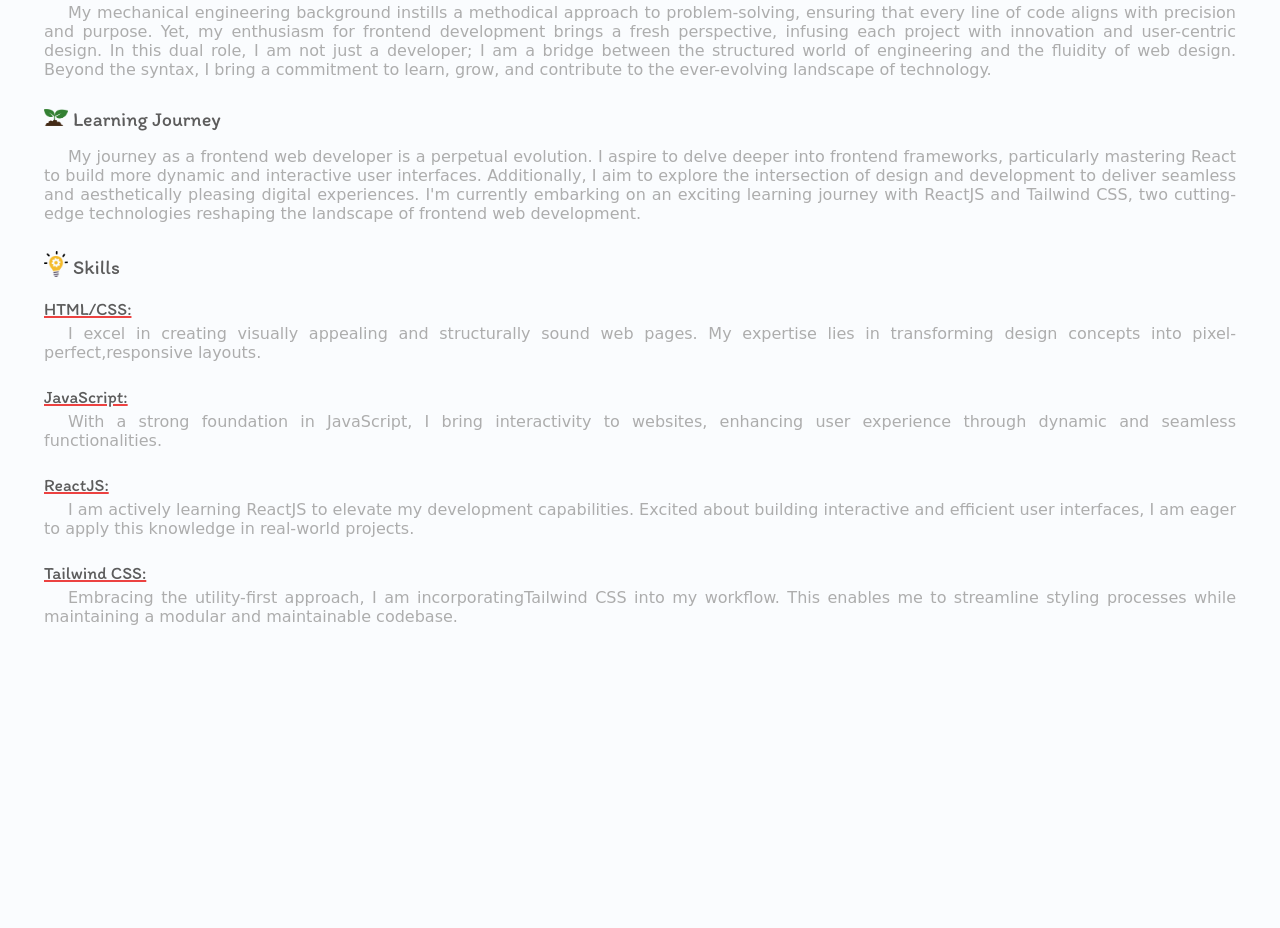
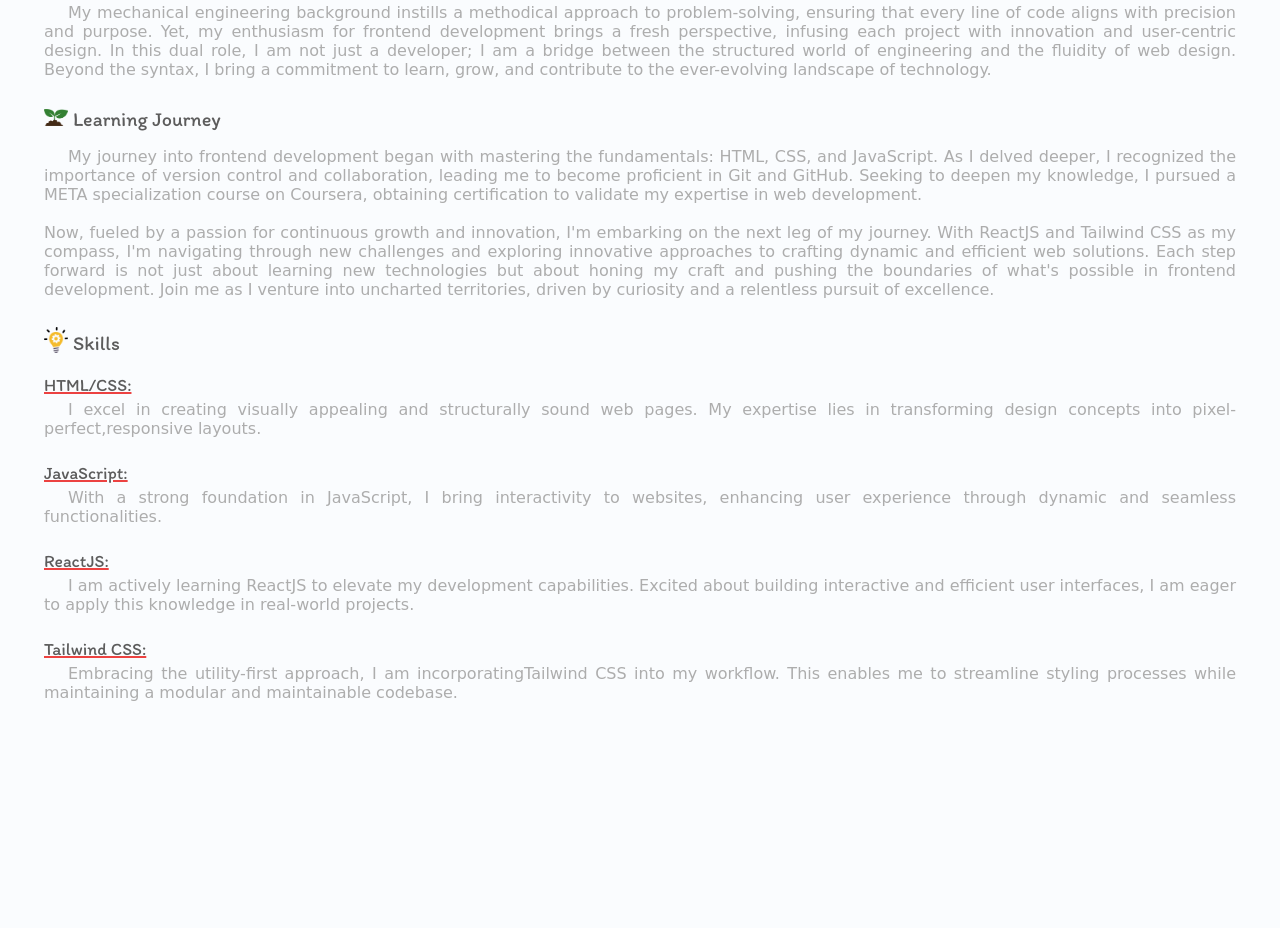
Before and after one commit to Olokoburnfire/Abdulkabir__Olokodana, a plain HTML site: page index.html in a window 1280 px wide. Shown: the part 855-1783 px from the top of the page. Drawn offline with Linux system fonts and the light colour scheme; a web font is replaced by a local one.

Commit message:
updated the learning Journey section

```diff
--- a/index.html
+++ b/index.html
@@ -149,7 +149,10 @@
             Learning Journey
           </h2>
           <p class="paragraph">
-            My journey as a frontend web developer is a perpetual evolution. I aspire to delve deeper into frontend frameworks, particularly mastering React to build more dynamic and interactive user interfaces. Additionally, I aim to explore the intersection of design and development to deliver seamless and aesthetically pleasing digital experiences. I'm currently embarking on an exciting learning journey with ReactJS and Tailwind CSS, two cutting-edge technologies reshaping the landscape of frontend web development.
+            My journey into frontend development began with mastering the fundamentals: HTML, CSS, and JavaScript. As I delved deeper, I recognized the importance of version control and collaboration, leading me to become proficient in Git and GitHub. Seeking to deepen my knowledge, I pursued a META specialization course on Coursera, obtaining certification to validate my expertise in web development.
+            <br> <br> Now, fueled by a passion for continuous growth and innovation, I'm embarking on the next leg of my journey. With ReactJS and Tailwind CSS as my compass, I'm navigating through new challenges and exploring innovative approaches to crafting dynamic and efficient web solutions. Each step forward is not just about learning new technologies but about honing my craft and pushing the boundaries of what's possible in frontend development. Join me as I venture into uncharted territories, driven by curiosity and a relentless pursuit of excellence.
+
+            <!-- My journey as a frontend web developer is a perpetual evolution. I aspire to delve deeper into frontend frameworks, particularly mastering React to build more dynamic and interactive user interfaces. Additionally, I aim to explore the intersection of design and development to deliver seamless and aesthetically pleasing digital experiences. I'm currently embarking on an exciting learning journey with ReactJS and Tailwind CSS, two cutting-edge technologies reshaping the landscape of frontend web development.  -->
           </p>
         </div>
 
```
